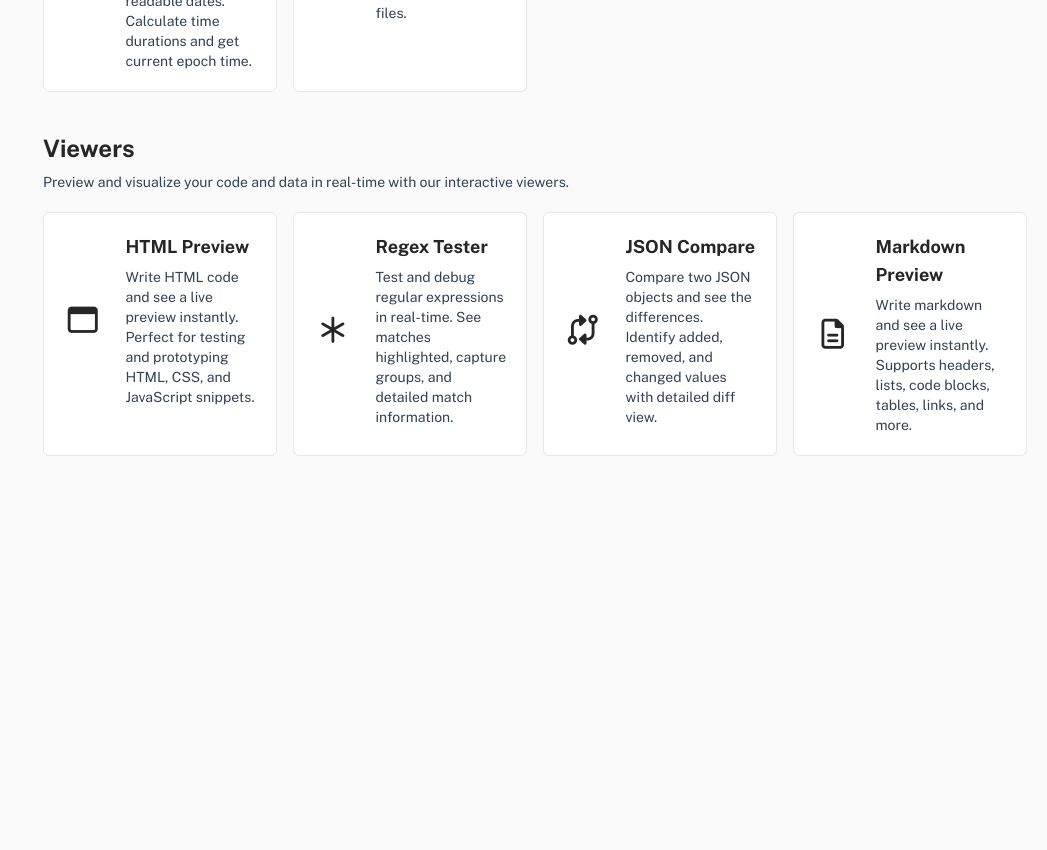
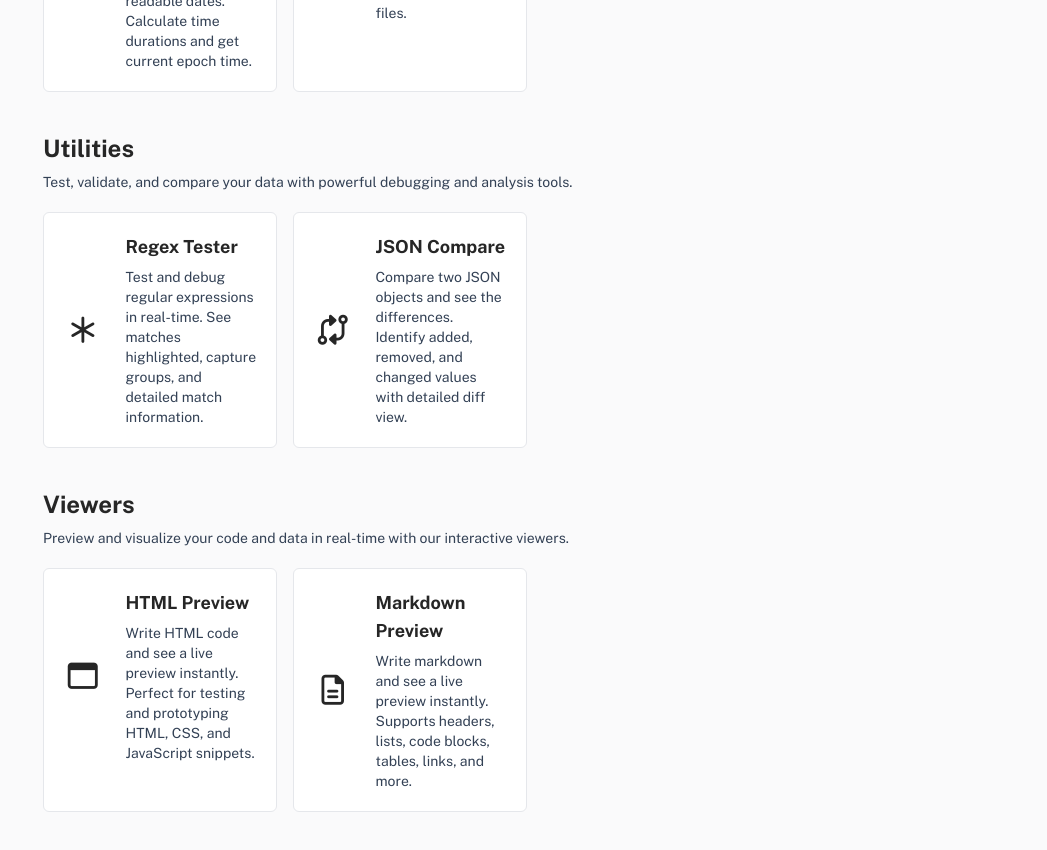
Before and after one commit to mgoyal98/dev-ease, a Next.js app: page / in a window 1280 px wide. Shown: the part 1400-2250 px from the top of the page, without its empty margins (233-1280 px from the left). Before the commit the page ends 1916 px from the top, so only its background shows below. Built offline with nearby package versions, Linux system fonts and the light colour scheme.

Commit message:
change: category

```diff
--- a/src/common/constants/nav.constant.ts
+++ b/src/common/constants/nav.constant.ts
@@ -47,6 +47,14 @@ export const navCategories: Record<string, INavCategory> = {
     visibleOnSidebar: true,
     description:
       'Quickly transform data between various formats with our versatile Converters.',
+  },
+  utilities: {
+    id: 'utilities',
+    name: 'Utilities',
+    route: '/utilities',
+    visibleOnSidebar: true,
+    description:
+      'Test, validate, and compare your data with powerful debugging and analysis tools.',
   },
   viewers: {
     id: 'viewers',
@@ -431,13 +439,13 @@ export const navItems: INavItem[] = [
 
   {
     id: 'regex-tester',
-    category: navCategories.viewers.id,
+    category: navCategories.utilities.id,
     icon: 'far fa-fw fa-asterisk',
     name: 'Regex Tester',
     pageTitle: 'Regex Tester',
     description:
       'Test and debug regular expressions in real-time. See matches highlighted, capture groups, and detailed match information.',
-    route: `${navCategories.viewers.route}/regex-tester`,
+    route: `${navCategories.utilities.route}/regex-tester`,
     visibleOnSidebar: true,
     page: RegexTesterTool,
     keywords: [
@@ -470,13 +478,13 @@ export const navItems: INavItem[] = [
 
   {
     id: 'json-compare',
-    category: navCategories.viewers.id,
+    category: navCategories.utilities.id,
     icon: 'far fa-fw fa-code-compare',
     name: 'JSON Compare',
     pageTitle: 'JSON Compare',
     description:
       'Compare two JSON objects and see the differences. Identify added, removed, and changed values with detailed diff view.',
-    route: `${navCategories.viewers.route}/json-compare`,
+    route: `${navCategories.utilities.route}/json-compare`,
     visibleOnSidebar: true,
     page: JsonCompareTool,
     keywords: [
```
